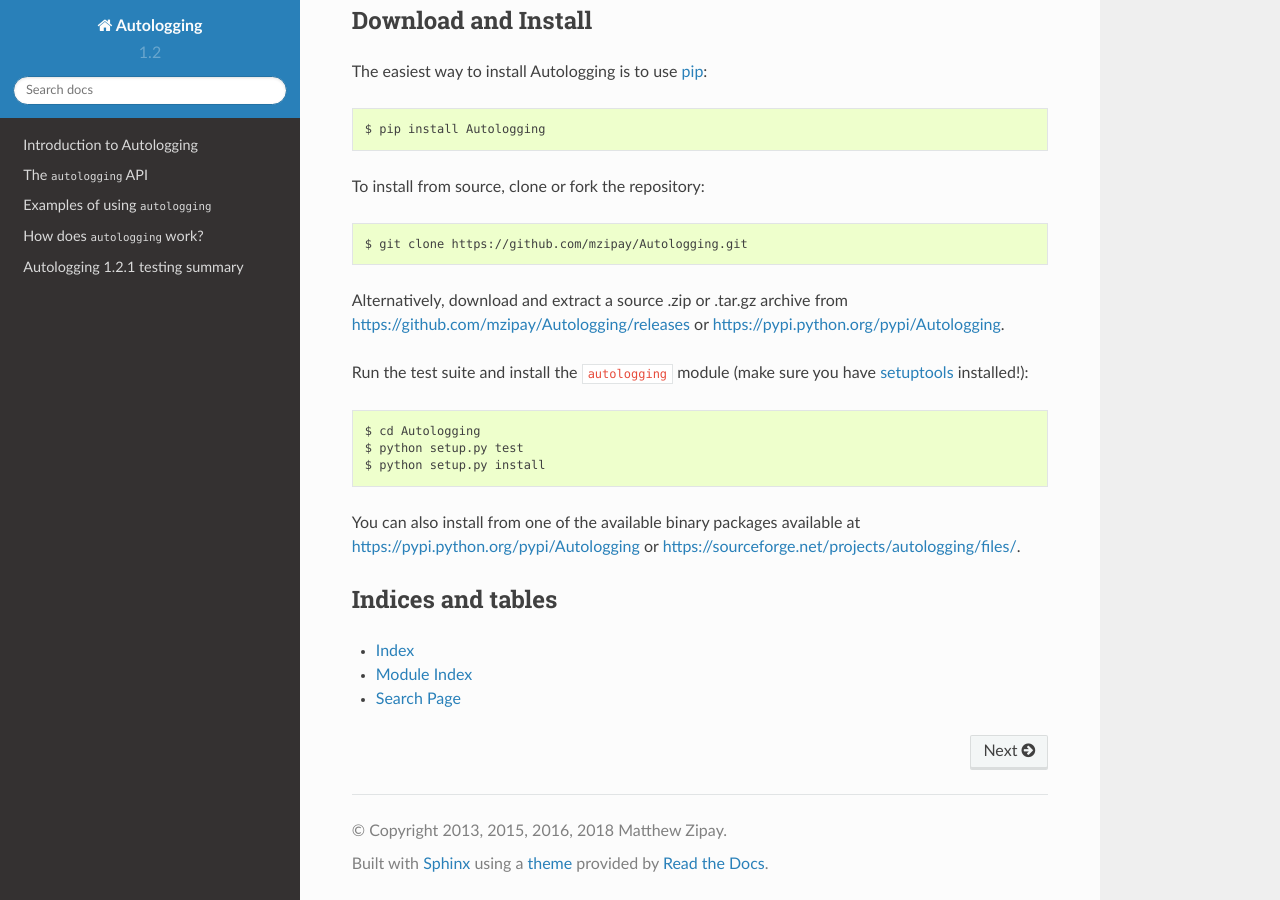
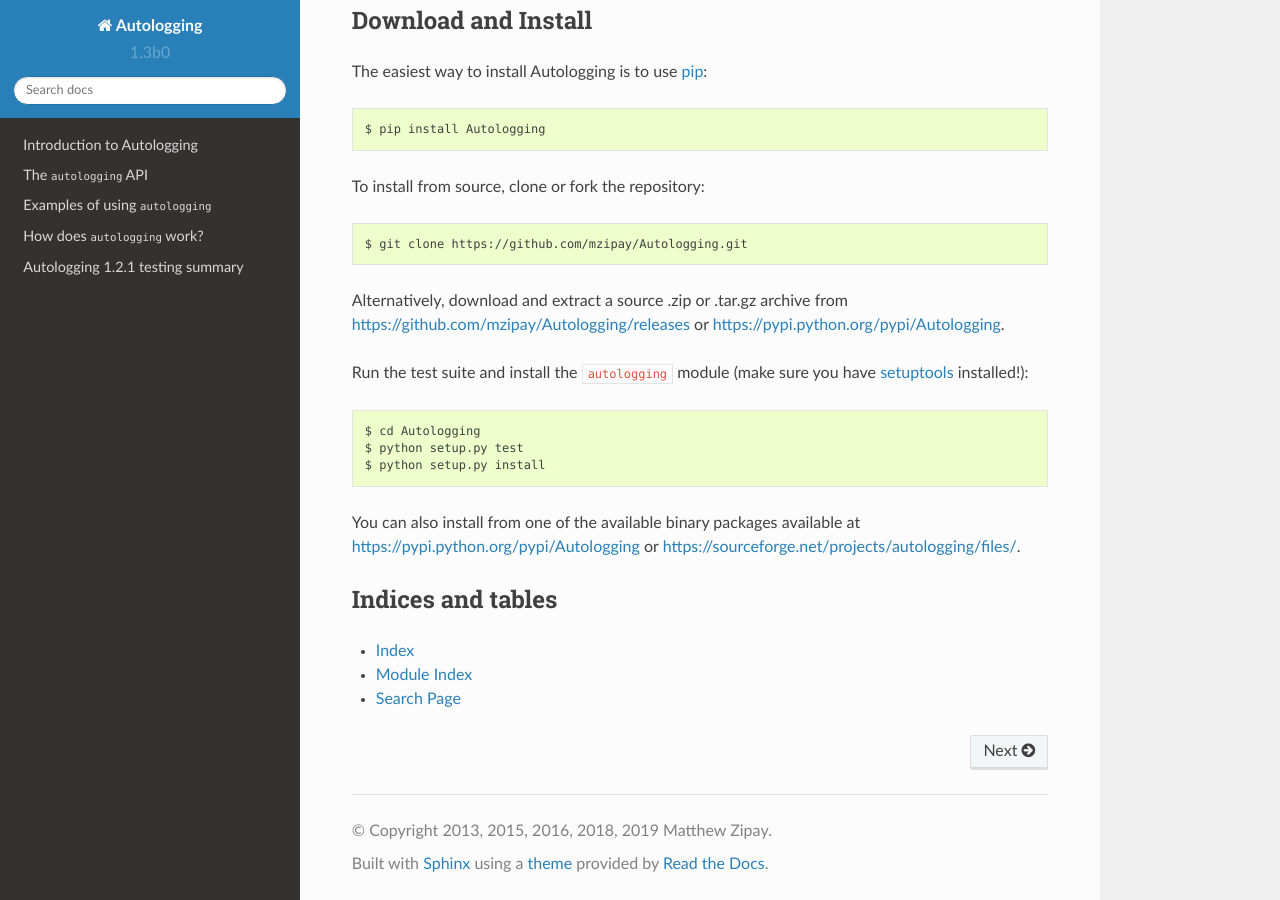
Before and after one commit to mzipay/Autologging, a Sphinx documentation site: the page built from doc/source/index.rst, in a window 1280 px wide and 900 px high, scrolled down 2349 px. Built offline with Sphinx 7.4.7 and the Read the Docs theme 2.0.0, drawn with Linux system fonts in a browser that asks for light colours.

Commit message:
updated the verion and dates

```diff
--- a/doc/source/conf.py
+++ b/doc/source/conf.py
@@ -51,16 +51,16 @@
 
 # General information about the project.
 project = 'Autologging'
-copyright = '2013, 2015, 2016, 2018 Matthew Zipay'
+copyright = '2013, 2015, 2016, 2018, 2019 Matthew Zipay'
 
 # The version info for the project you're documenting, acts as replacement for
 # |version| and |release|, also used in various other places throughout the
 # built documents.
 #
 # The short X.Y version.
-version = "1.2"
+version = "1.3b0"
 # The full version, including alpha/beta/rc tags.
-release = "1.2.1"
+release = "1.3.0b0"
 
 # The language for content autogenerated by Sphinx. Refer to documentation
 # for a list of supported languages.
```
Also changed, not shown: LICENSE.txt.
